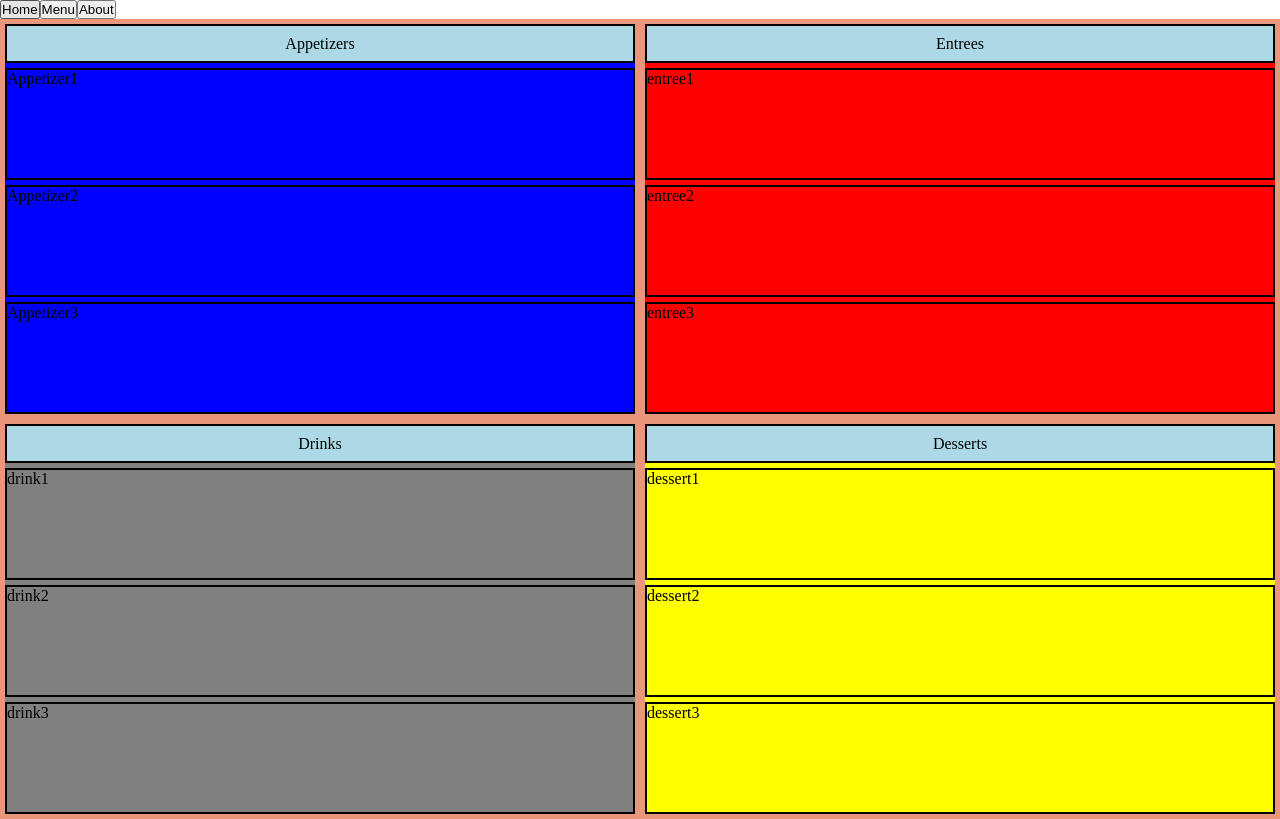
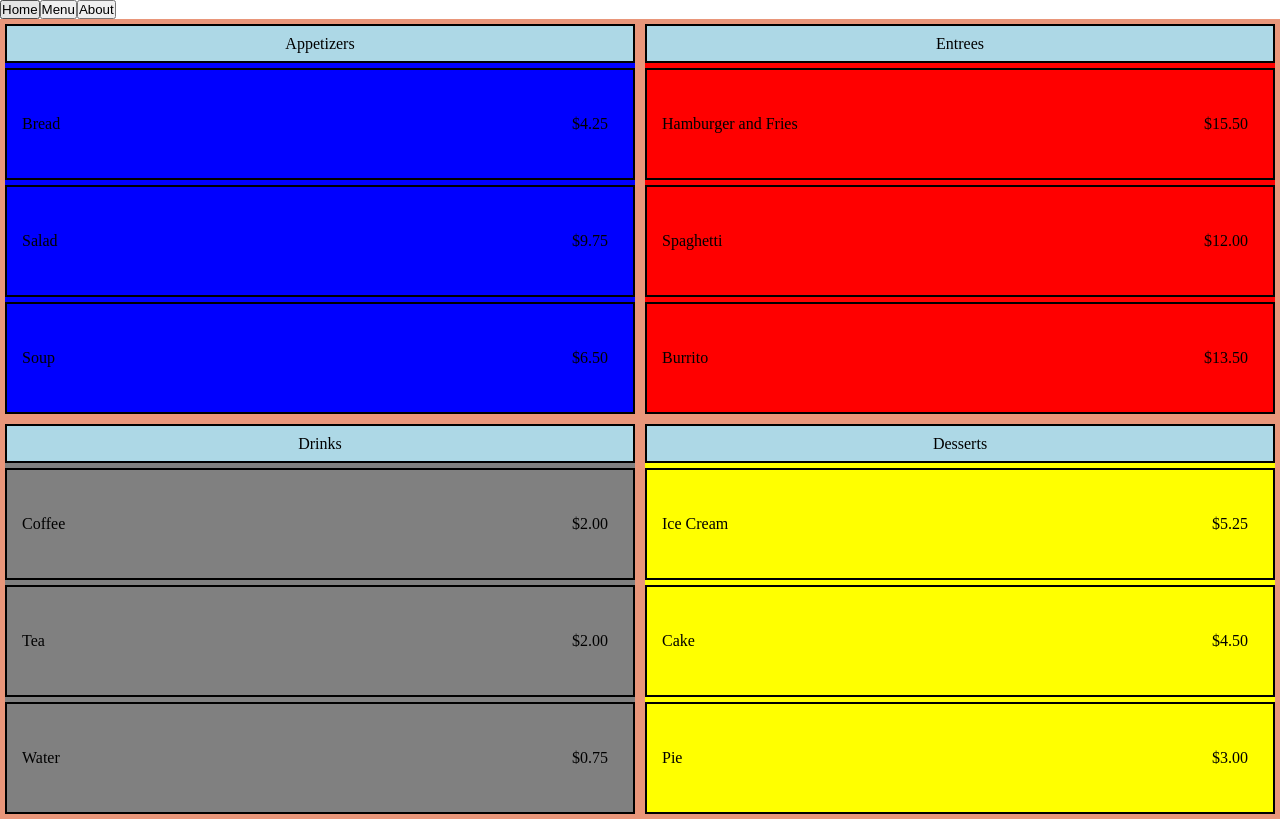
Before and after one commit to normanlew/restaurant, a website built with webpack: page src/template.html in a window 1280 px wide. Built offline with nearby package versions, Linux system fonts and the light colour scheme.

Commit message:
Add menu items to each sub_menu
Added menu items and their prices to each sub_menu.

```diff
--- a/src/menu.js
+++ b/src/menu.js
@@ -18,9 +18,33 @@ export function loadMenu() {
     appetizer_1.classList.add("appetizer", "sub_menu_item");
     appetizer_2.classList.add("appetizer", "sub_menu_item");
     appetizer_3.classList.add("appetizer", "sub_menu_item");
-    appetizer_1.innerHTML = "Appetizer1";
-    appetizer_2.innerHTML = "Appetizer2";
-    appetizer_3.innerHTML = "Appetizer3";
+
+    const bread = document.createElement("p");
+    bread.classList.add("sub_menu_item_item");
+    bread.innerHTML = "Bread";
+    const bread_price = document.createElement("p");
+    bread_price.classList.add("price");
+    bread_price.innerHTML = "$4.25";
+    appetizer_1.appendChild(bread);
+    appetizer_1.appendChild(bread_price);
+
+    const salad = document.createElement("p");
+    salad.classList.add("sub_menu_item_item");
+    salad.innerHTML = "Salad";
+    const salad_price = document.createElement("p");
+    salad_price.classList.add("price");
+    salad_price.innerHTML = "$9.75";
+    appetizer_2.appendChild(salad);
+    appetizer_2.appendChild(salad_price);
+
+    const soup = document.createElement("p");
+    soup.classList.add("sub_menu_item_item");
+    soup.innerHTML = "Soup";
+    const soup_price = document.createElement("p");
+    soup_price.classList.add("price");
+    soup_price.innerHTML = "$6.50";
+    appetizer_3.appendChild(soup);
+    appetizer_3.appendChild(soup_price);
 
     appetizers.appendChild(appetizer_title);
     appetizers.appendChild(appetizer_1);
@@ -42,9 +66,33 @@ export function loadMenu() {
     entree_1.classList.add("entree", "sub_menu_item");
     entree_2.classList.add("entree", "sub_menu_item");
     entree_3.classList.add("entree", "sub_menu_item");
-    entree_1.innerHTML = "entree1";
-    entree_2.innerHTML = "entree2";
-    entree_3.innerHTML = "entree3";
+
+    const hamburger = document.createElement("p");
+    hamburger.classList.add("sub_menu_item_item");
+    hamburger.innerHTML = "Hamburger and Fries";
+    const hamburger_price = document.createElement("p");
+    hamburger_price.classList.add("price");
+    hamburger_price.innerHTML = "$15.50";
+    entree_1.appendChild(hamburger);
+    entree_1.appendChild(hamburger_price);
+
+    const spaghetti = document.createElement("p");
+    spaghetti.classList.add("sub_menu_item_item");
+    spaghetti.innerHTML = "Spaghetti";
+    const spaghetti_price = document.createElement("p");
+    spaghetti_price.classList.add("price");
+    spaghetti_price.innerHTML = "$12.00";
+    entree_2.appendChild(spaghetti);
+    entree_2.appendChild(spaghetti_price);
+
+    const burrito = document.createElement("p");
+    burrito.classList.add("sub_menu_item_item");
+    burrito.innerHTML = "Burrito";
+    const burrito_price = document.createElement("p");
+    burrito_price.classList.add("price");
+    burrito_price.innerHTML = "$13.50";
+    entree_3.appendChild(burrito);
+    entree_3.appendChild(burrito_price);
 
     entrees.appendChild(entree_title);
     entrees.appendChild(entree_1);
@@ -66,9 +114,33 @@ export function loadMenu() {
     drink_1.classList.add("drink", "sub_menu_item");
     drink_2.classList.add("drink", "sub_menu_item");
     drink_3.classList.add("drink", "sub_menu_item");
-    drink_1.innerHTML = "drink1";
-    drink_2.innerHTML = "drink2";
-    drink_3.innerHTML = "drink3";
+
+    const coffee = document.createElement("p");
+    coffee.classList.add("sub_menu_item_item");
+    coffee.innerHTML = "Coffee";
+    const coffee_price = document.createElement("p");
+    coffee_price.classList.add("price");
+    coffee_price.innerHTML = "$2.00";
+    drink_1.appendChild(coffee);
+    drink_1.appendChild(coffee_price);
+
+    const tea = document.createElement("p");
+    tea.classList.add("sub_menu_item_item");
+    tea.innerHTML = "Tea";
+    const tea_price = document.createElement("p");
+    tea_price.classList.add("price");
+    tea_price.innerHTML = "$2.00";
+    drink_2.appendChild(tea);
+    drink_2.appendChild(tea_price);
+
+    const water = document.createElement("p");
+    water.classList.add("sub_menu_item_item");
+    water.innerHTML = "Water";
+    const water_price = document.createElement("p");
+    water_price.classList.add("price");
+    water_price.innerHTML = "$0.75";
+    drink_3.appendChild(water);
+    drink_3.appendChild(water_price);
 
     drinks.appendChild(drink_title);
     drinks.appendChild(drink_1);
@@ -90,9 +162,33 @@ export function loadMenu() {
     dessert_1.classList.add("dessert", "sub_menu_item");
     dessert_2.classList.add("dessert", "sub_menu_item");
     dessert_3.classList.add("dessert", "sub_menu_item");
-    dessert_1.innerHTML = "dessert1";
-    dessert_2.innerHTML = "dessert2";
-    dessert_3.innerHTML = "dessert3";
+
+    const ice_cream = document.createElement("p");
+    ice_cream.classList.add("sub_menu_item_item");
+    ice_cream.innerHTML = "Ice Cream";
+    const ice_cream_price = document.createElement("p");
+    ice_cream_price.classList.add("price");
+    ice_cream_price.innerHTML = "$5.25";
+    dessert_1.appendChild(ice_cream);
+    dessert_1.appendChild(ice_cream_price);
+
+    const cake = document.createElement("p");
+    cake.classList.add("sub_menu_item_item");
+    cake.innerHTML = "Cake";
+    const cake_price = document.createElement("p");
+    cake_price.classList.add("price");
+    cake_price.innerHTML = "$4.50";
+    dessert_2.appendChild(cake);
+    dessert_2.appendChild(cake_price);
+
+    const pie = document.createElement("p");
+    pie.classList.add("sub_menu_item_item");
+    pie.innerHTML = "Pie";
+    const pie_price = document.createElement("p");
+    pie_price.classList.add("price");
+    pie_price.innerHTML = "$3.00";
+    dessert_3.appendChild(pie);
+    dessert_3.appendChild(pie_price);
 
     desserts.appendChild(dessert_title);
     desserts.appendChild(dessert_1);
--- a/src/styles.css
+++ b/src/styles.css
@@ -48,10 +48,7 @@ body {
     gap: 5px;
 }
 
-#appetizers {
-    background-color: blue;
-    /* height:  50px; */
-}
+
 
 .sub_menu_title {
     grid-column: 1 / 3;
@@ -67,6 +64,23 @@ body {
 .sub_menu_item {
     grid-column: 1 / 3;
     border: 2px solid black;
+    display: grid;
+    grid-template-columns: 4fr 1fr;
+    align-items: center;
+}
+
+.sub_menu_item_item {
+    padding-left: 15px;
+}
+
+.price {
+    text-align: right;
+    padding-right: 25px;
+}
+
+#appetizers {
+    background-color: blue;
+    /* height:  50px; */
 }
 
 #entrees {
```
